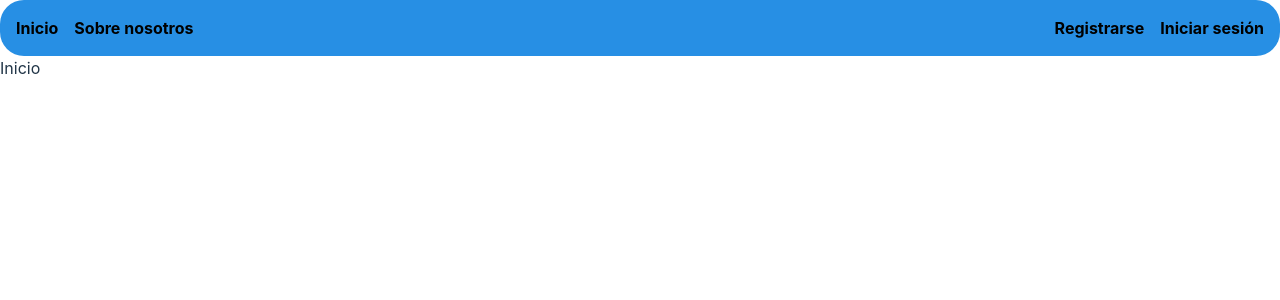
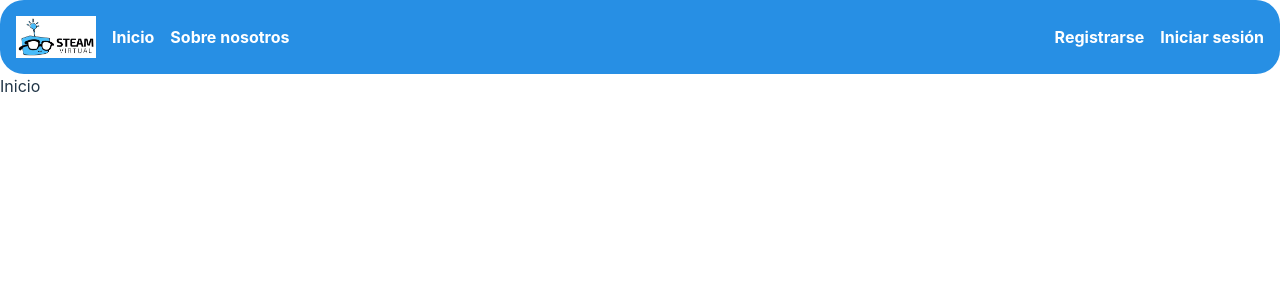
Before and after one commit to EmmaVargas19/Proyecto-Final-TDS, a React (Vite) app in the folder vite-project/: page / in a window 1280 px wide. Shown: the top 300 px of the page. Built offline with nearby package versions, Linux system fonts and the light colour scheme.

Commit message:
Primer commit
Primer commit

```diff
--- a/vite-project/src/App.css
+++ b/vite-project/src/App.css
@@ -25,7 +25,13 @@
   list-style: none;
 }
 
+.navbar img {
+  height: 100%;
+  width: 5rem;
+}
+
 .hijo {
   display: flex;
   gap: 1rem;
+  align-items: center;
 }
--- a/vite-project/src/NavBarr.jsx
+++ b/vite-project/src/NavBarr.jsx
@@ -7,6 +7,7 @@ export function NavBarr() {
     <div className="navbar">
     <ul>
     <div className="hijo">
+    <img src="src/assets/WhatsApp Image 2024-02-29 at 2.26.29 PM.jpeg" alt="" />
     <li><Link to={'/'}>Inicio</Link></li>
     <li><Link to={'/sobrenosotros'}>Sobre nosotros</Link></li>
     </div>
--- a/vite-project/src/index.css
+++ b/vite-project/src/index.css
@@ -14,8 +14,9 @@
 }
 
 a {
-  color: black;
+  color: white;
   text-decoration: none;
+  transition: all 0.3s ease;
 }
 a:hover {
   color: gray;
```
Also changed, not shown: vite-project/src/assets/WhatsApp Image 2024-02-29 at 2.26.29 PM.jpeg (added).
